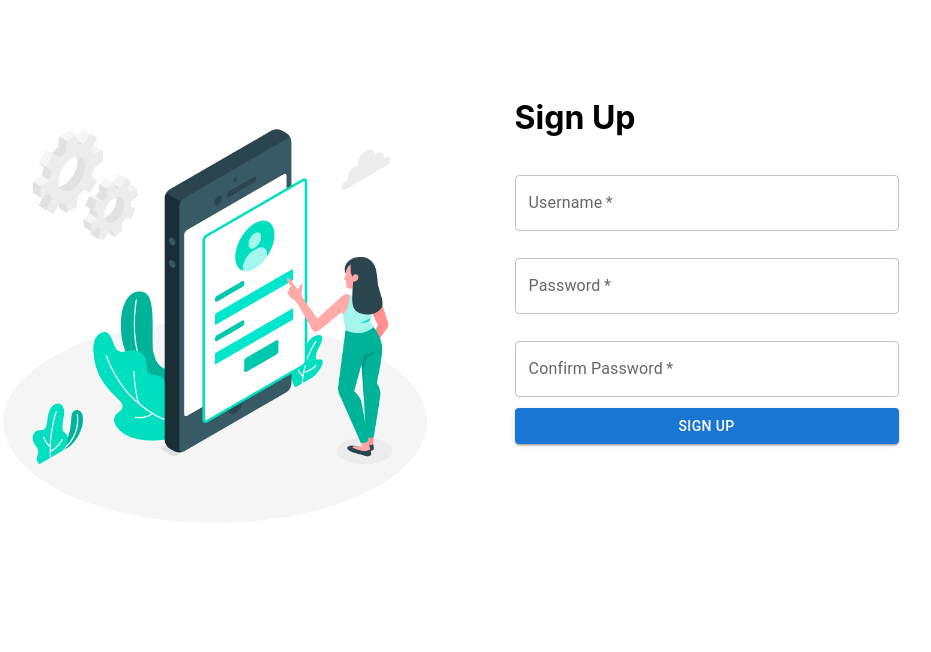
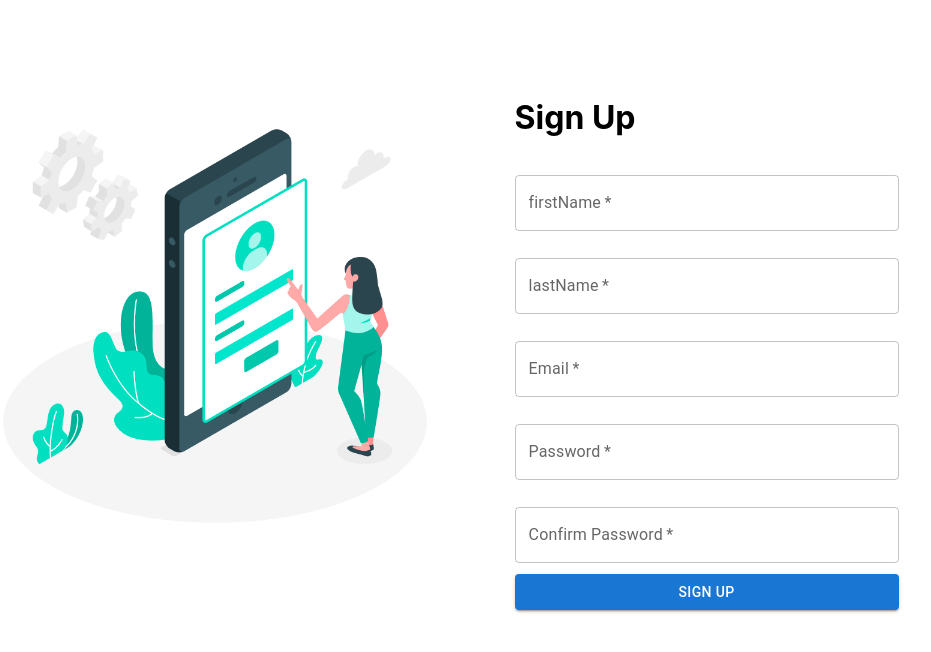
Before and after one commit to Danuraha/Fanside-FrontEnd, a React (Create React App) app in the folder bookmyshowapp/: page /signup in a window 1280 px wide. Shown: the top 652 px of the page, without its empty margins (111-1042 px from the left). Built offline with nearby package versions, Linux system fonts and the light colour scheme.

Commit message:
SignIn also connected to backend

```diff
--- a/bookmyshowapp/src/Pages/Login.js
+++ b/bookmyshowapp/src/Pages/Login.js
@@ -5,13 +5,15 @@ import { Grid } from "@mui/material";
 import lOGIN from "./../images/Login.jpeg";
 import Alert from "@mui/material/Alert";
 import axios from "axios";
+import { useNavigate } from "react-router-dom";
 function LoginPage() {
-  const [username, setUsername] = useState("");
+  const navigate = useNavigate();
+  const [email, setEmail] = useState("");
   const [password, setPassword] = useState("");
   const [errorMessage, setErrorMessage] = useState("");
 
-  const handleUsernameChange = (event) => {
-    setUsername(event.target.value);
+  const handleEmailChange = (event) => {
+    setEmail(event.target.value);
   };
 
   const handlePasswordChange = (event) => {
@@ -22,19 +24,21 @@ function LoginPage() {
     event.preventDefault();
 
     try {
-      const response = await axios.post("http://localhost:8080/login", {
-        username,
+      console.log(email,password);
+      const response = await axios.post("http://localhost:8081/api/v1/auth/signin", {
+        email,
         password,
       }); // Adjust the URL if needed
 
       // Handle successful login
       console.log("Login successful:", response.data);
+
       // Store authentication token (if applicable)
       // Redirect to the main application or dashboard
-      setUsername("");
+      setEmail("");
       setPassword("");
       setErrorMessage(""); // Clear any previous errors
-
+      navigate("/");
     } catch (error) {
       // Handle login errors
       console.error("Login error:", error);
@@ -55,12 +59,12 @@ function LoginPage() {
           {errorMessage && <Alert severity="error">{errorMessage}</Alert>}
           <form onSubmit={handleSubmit}>
             <TextField
-              label="Username"
+              label="Email"
               variant="outlined"
               required
               fullWidth
-              value={username}
-              onChange={handleUsernameChange}
+              value={email}
+              onChange={handleEmailChange}
               margin="normal"
             />
             <TextField
--- a/bookmyshowapp/src/Pages/SignUp.js
+++ b/bookmyshowapp/src/Pages/SignUp.js
@@ -7,15 +7,23 @@ import FormHelperText from "@mui/material/FormHelperText";
 import { Grid } from "@mui/material";
 import Image from "./../images/SignUp.jpeg";
 import axios from "axios";
+import { useNavigate } from "react-router-dom";
 function SignupPage() {
-  const [username, setUsername] = useState("");
+  const navigate = useNavigate();
+  const [firstName, setfirstName] = useState("");
+  const [lastName, setlastName] = useState("");
   const [email, setEmail] = useState("");
   const [password, setPassword] = useState("");
   const [confirmPassword, setConfirmPassword] = useState("");
   const [errorMessage, setErrorMessage] = useState("");
 
-  const handleUsernameChange = (event) => {
-    setUsername(event.target.value);
+
+  const handlefirstNameChange = (event) => {
+    setfirstName(event.target.value);
+  };
+
+  const handlelastNameChange = (event) => {
+    setlastName(event.target.value);
   };
 
   const handleEmailChange = (event) => {
@@ -34,11 +42,14 @@ function SignupPage() {
     event.preventDefault();
 
     try {
-      const response = await axios.post("http://localhost:8080/register", {
-        username,
+      const response = await axios.post("http://localhost:8081/api/v1/auth/signup", {
+        firstName,
+        lastName,
+        email,
         password,
       });
       console.log("Signup successful!", response.data);
+      navigate("/login");
       // Handle successful signup (e.g., redirect to login page)
     } catch (error) {
       if (error.response) {
@@ -63,17 +74,29 @@ function SignupPage() {
           <form onSubmit={handleSubmit}>
             <FormControl margin="normal" fullWidth>
               <TextField
-                label="Username"
+                label="firstName"
                 variant="outlined"
                 required
-                value={username}
-                onChange={handleUsernameChange}
+                value={firstName}
+                onChange={handlefirstNameChange}
               />
               <FormHelperText>
-                {errorMessage ? "Username is required" : ""}
+                {errorMessage ? "firstName is required" : ""}
               </FormHelperText>
             </FormControl>
-            {/* <FormControl margin="normal" fullWidth>
+            <FormControl margin="normal" fullWidth>
+              <TextField
+                label="lastName"
+                variant="outlined"
+                required
+                value={lastName}
+                onChange={handlelastNameChange}
+              />
+              <FormHelperText>
+                {errorMessage ? "lastName is required" : ""}
+              </FormHelperText>
+            </FormControl>
+            <FormControl margin="normal" fullWidth>
           <TextField
             label="Email"
             variant="outlined"
@@ -83,7 +106,7 @@ function SignupPage() {
             onChange={handleEmailChange}
           />
           <FormHelperText>{errorMessage ? 'Email is required' : ''}</FormHelperText>
-        </FormControl> */}
+        </FormControl>
             <FormControl margin="normal" fullWidth>
               <TextField
                 label="Password"
@@ -106,7 +129,9 @@ function SignupPage() {
                 value={confirmPassword}
                 onChange={handleConfirmPasswordChange}
               />
-          <FormHelperText>{errorMessage ? 'Passwords do not match' : ''}</FormHelperText>
+              <FormHelperText>
+                {errorMessage ? "Passwords do not match" : ""}
+              </FormHelperText>
             </FormControl>
             <Button variant="contained" type="submit" fullWidth>
               Sign Up
```
Lines whose indentation alone changed are shown as unchanged.
